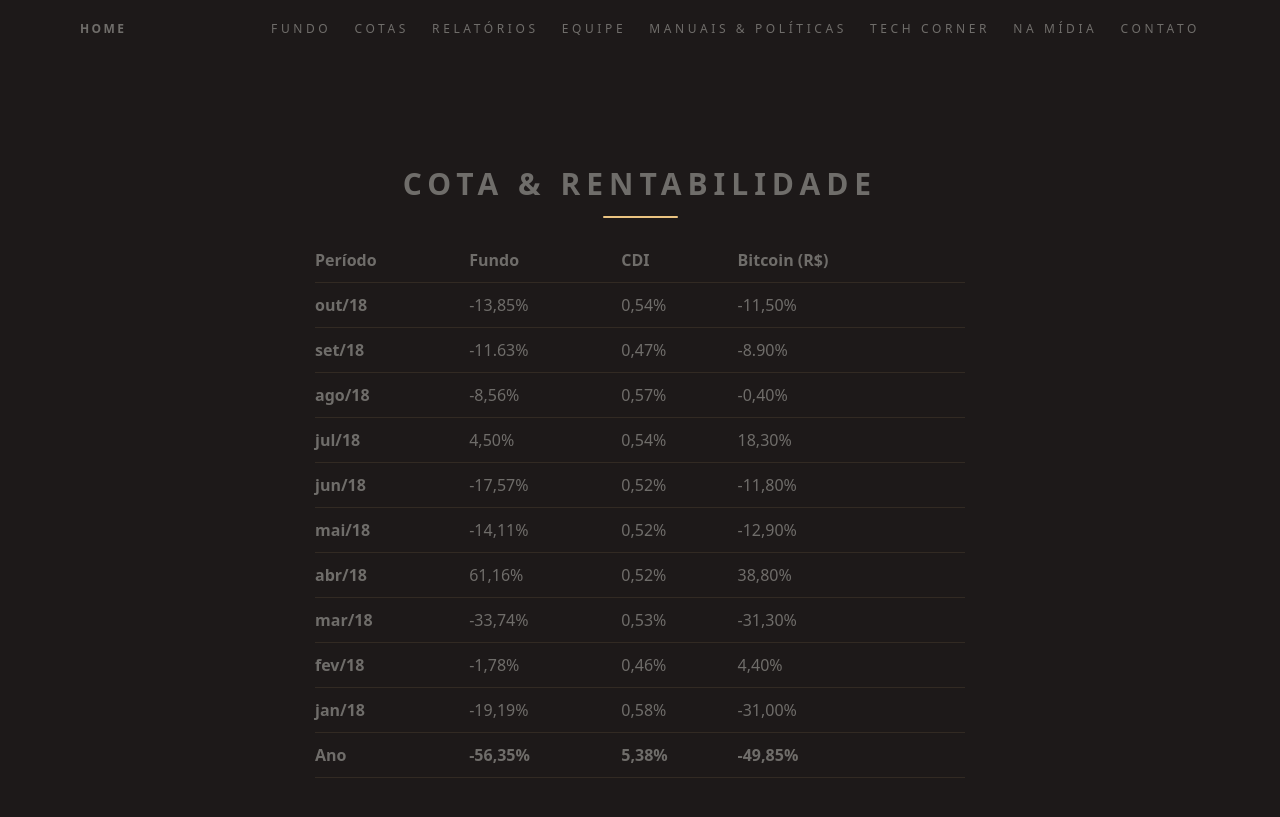
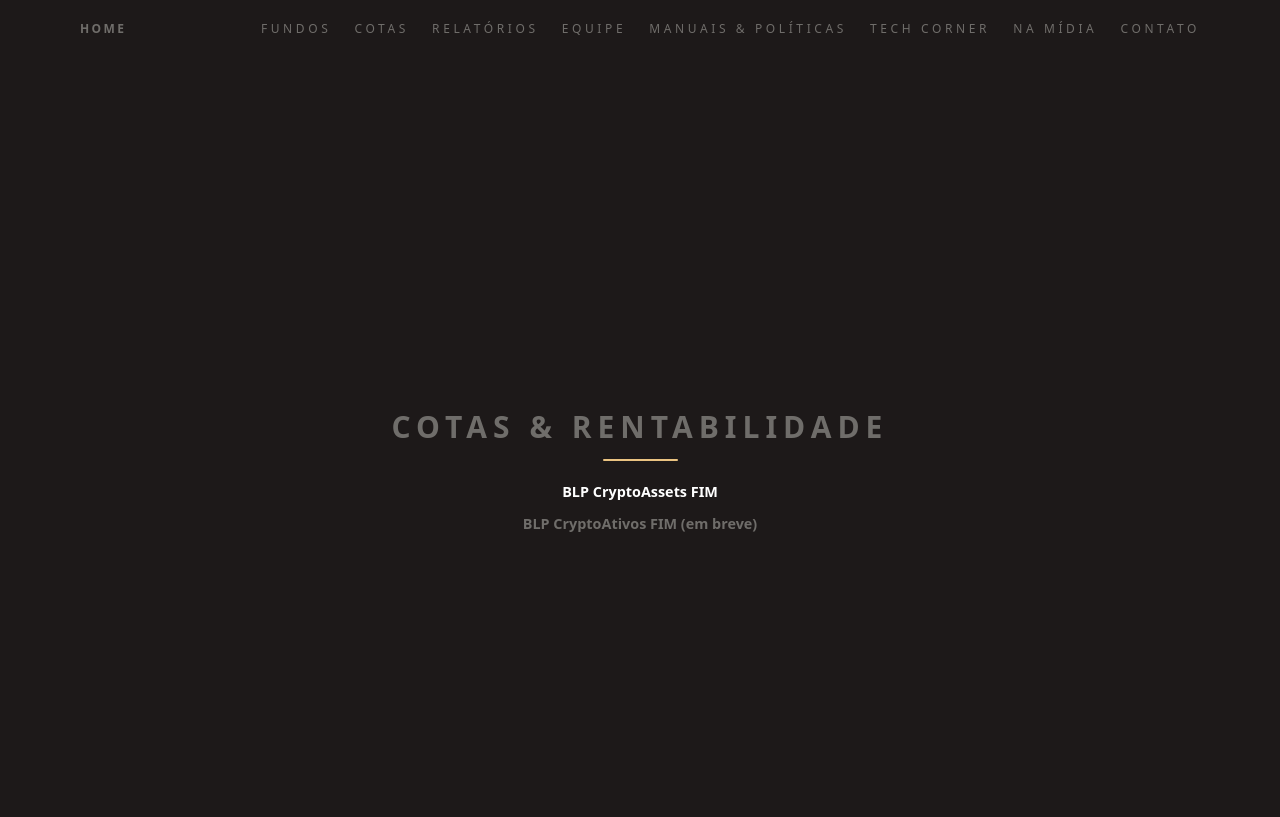
Before and after one commit to ateliedetemas/blpcrypto, a Jekyll site: the page built from rentabilidade.md, in a window 1280 px wide. Shown: the top 817 px of the page. Built offline with Jekyll 4.4.1, drawn with Linux system fonts in a browser that asks for light colours.

Commit message:
New Quotas & Funds pages.

```diff
--- a/_sass/_layout.scss
+++ b/_sass/_layout.scss
@@ -121,6 +121,7 @@
       @include relative-font-size(1.875);
       text-transform: uppercase;
       letter-spacing: 0.2em;
+      max-width: 550px;
     }
   }
 
@@ -131,6 +132,18 @@
       &:hover,
       &:focus {
         color: $color-accent;
+      }
+    }
+
+    .funds-list {
+      text-align: center;
+      font-weight: 700;
+      display: block;
+
+      li {
+        display: block;
+        margin-top: $spacing-unit / 2;
+        margin-bottom: $spacing-unit / 2;
       }
     }
   }
--- a/rentabilidade.md
+++ b/rentabilidade.md
@@ -1,19 +1,9 @@
 ---
 lang: pt
 layout: page
-title: Cota & Rentabilidade
+title: Cotas & Rentabilidade
 ---
 
-Período | Fundo | CDI | Bitcoin (R$)
----|---|---|---
-**out/18** | -13,85% | 0,54% | -11,50%
-**set/18** | -11.63% | 0,47% | -8.90%
-**ago/18** | -8,56% | 0,57% | -0,40%
-**jul/18** | 4,50% | 0,54% | 18,30%
-**jun/18** | -17,57% | 0,52% | -11,80%
-**mai/18** | -14,11% | 0,52% | -12,90%
-**abr/18** | 61,16% | 0,52% | 38,80%
-**mar/18** | -33,74% | 0,53% | -31,30%
-**fev/18** | -1,78% | 0,46% | 4,40%
-**jan/18** | -19,19% | 0,58% | -31,00%
-**Ano**  | **-56,35%** | **5,38%** | **-49,85%**
+{:.funds-list}
+- [BLP CryptoAssets FIM]({{ '/rentabilidade/assets-fim/' | relative_url }})
+- BLP CryptoAtivos FIM (em breve)
```
Also changed, not shown: _data/menu.yml (+7 -2 lines), fundo.md (deleted, +0 -25 lines), fundos-assets-fim.md (added, +28 -0 lines), fundos-ativos-fim.md (added, +29 -0 lines), fundos.md (added, +11 -0 lines), regulamento.md (+0 -2 lines), rentabilidade-assets.md (added, +20 -0 lines), 3 other files.
